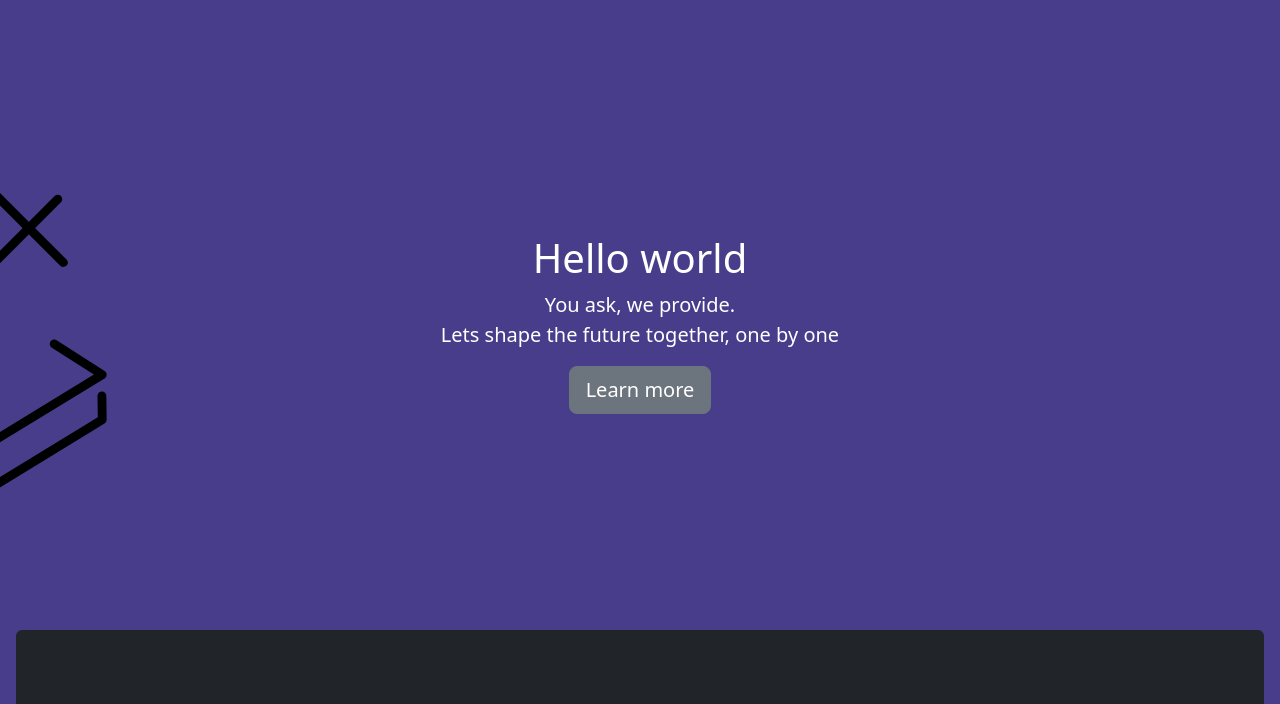
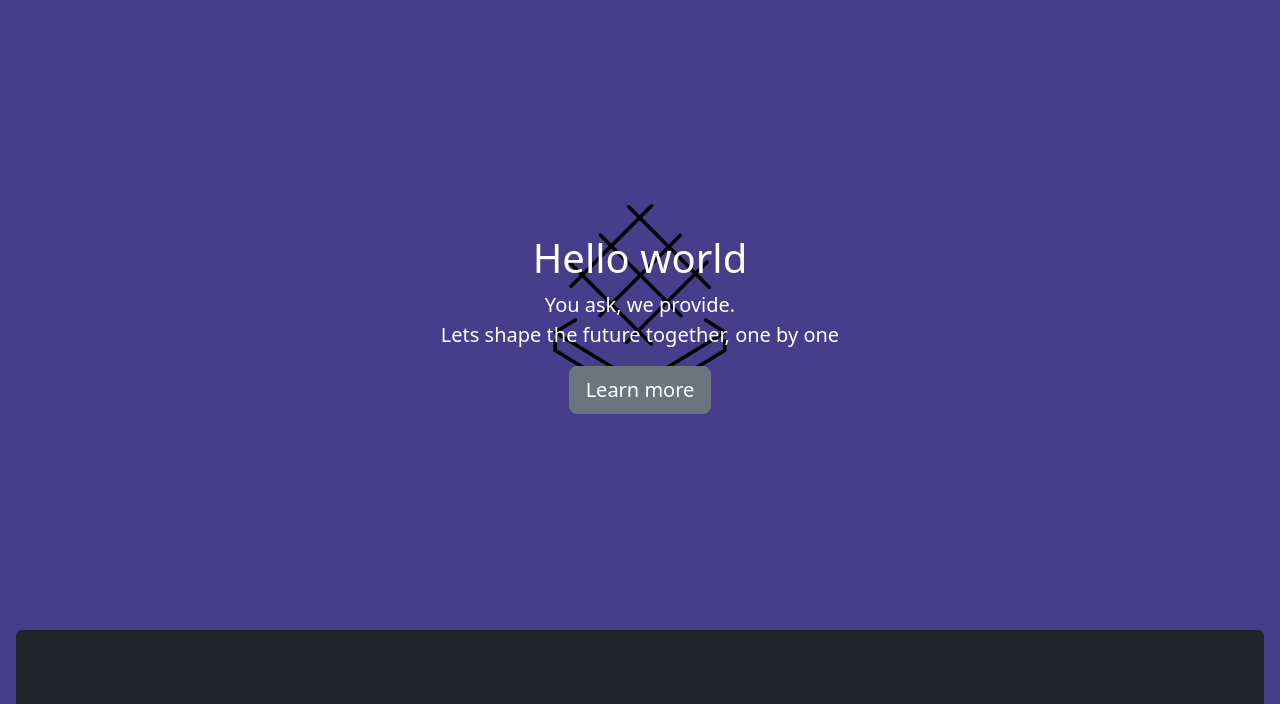
Before and after one commit to Kishlay-notabot/rfr-sgt, a website: page src/index.html in a window 1280 px wide. Shown: the part 96-800 px from the top of the page. Drawn offline with Linux system fonts and the light colour scheme; files whose address does not match are found by name.

Commit message:
remove transformation

```diff
--- a/src/index.html
+++ b/src/index.html
@@ -11,7 +11,7 @@
 
   <!-- DIV WITH SVGS  -->
   <div style="position: absolute; width: 100%; height: 100%; display: flex; justify-content: center; align-items: center;">
-    <img src="/svgs/noun-metal-1324732.svg" alt="" style=" width: 500px; height: 500px; position: absolute; z-index: -1; overflow: hidden; transform: translateX(-150%);"></div>
+    <img src="/svgs/noun-metal-1324732.svg" alt="" style=" width: 200px; height: 200px; position: absolute; z-index: -1; overflow: hidden;"></div>
 
   <div class=" p-3">
     <header class="p-3 bg-dark text-white rounded">
```
